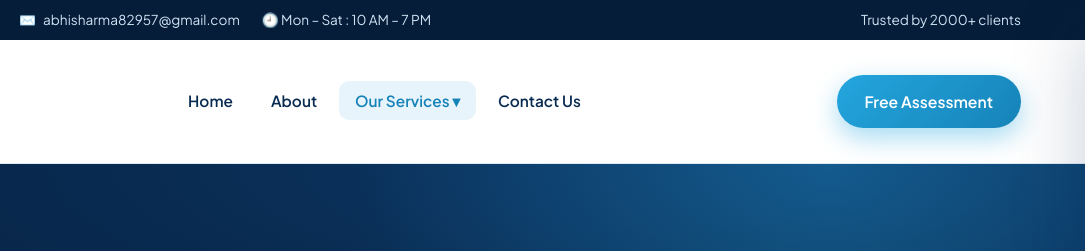
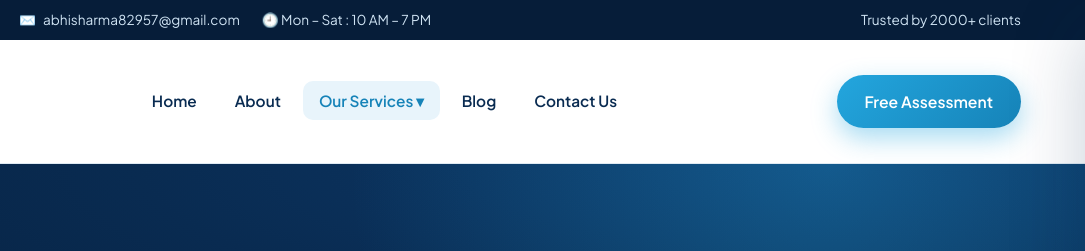
Before and after one commit to abhisharma82957/ocean, a plain HTML site: page services.html in a window 1280 px wide. Shown: the top 251 px of the page, 195-1280 px from the left. Drawn offline with nearby package versions, Linux system fonts and the light colour scheme.

Commit message:
Update services.html

```diff
--- a/services.html
+++ b/services.html
@@ -69,6 +69,7 @@
             <a href="#family"><span class="ic">👨‍👩‍👧</span> Family / Spouse</a>
           </div>
         </li>
+       <li><a href="blog/">Blog</a></li>
         <li><a href="contact.html" data-page="contact.html">Contact Us</a></li>
       </ul>
     </nav>
```
